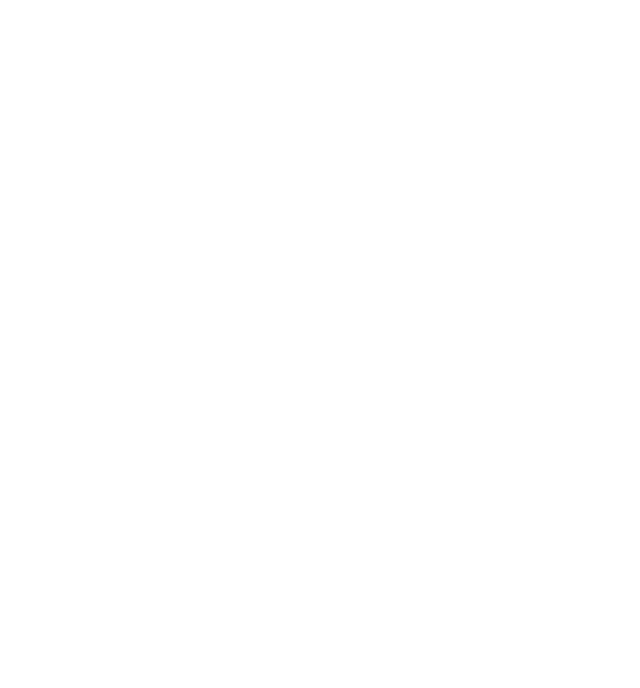
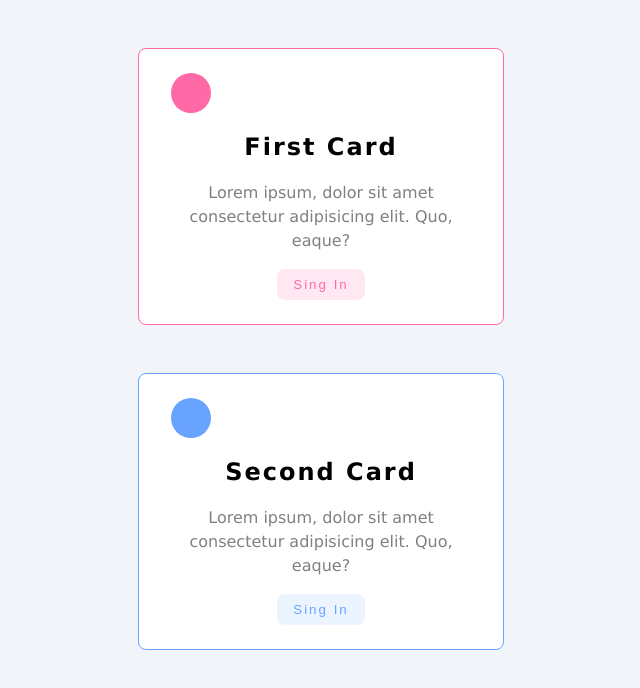
Before and after one commit to rafaelValenca/Box-Model, a plain HTML site: page index.html in a window 1280 px wide. Shown: the whole page, without its empty margins (319-959 px from the left). Drawn offline with Linux system fonts and the light colour scheme.

Commit message:
Add Box Model

```diff
--- a/index.html
+++ b/index.html
@@ -4,10 +4,26 @@
     <meta charset="UTF-8">
     <meta http-equiv="X-UA-Compatible" content="IE=edge">
     <meta name="viewport" content="width=device-width, initial-scale=1.0">
+    <title>Box Model</title>
     <link rel="stylesheet" href="main.css">
-    <title>Box Model</title>
 </head>
 <body>
 
+<!-- First Card-->
+<div class="card card-1">
+    <div class="icon"></div>
+    <h2 class="title">First Card</h2>
+    <p class="text">Lorem ipsum, dolor sit amet consectetur adipisicing elit. Quo, eaque?</p>
+    <button class="btn btn-pink">Sing in</button>
+</div>
+
+<!-- Second Card-->
+<div class="card card-2">
+    <div class="icon"></div>
+    <h2 class="title">Second Card</h2>
+    <p class="text">Lorem ipsum, dolor sit amet consectetur adipisicing elit. Quo, eaque?</p>
+    <button class="btn btn-blue">Sing in</button>
+</div>
+
 </body>
 </html>
--- a/main.css
+++ b/main.css
@@ -0,0 +1,66 @@
+body {
+    font-family: Verdana, Geneva, Tahoma, sans-serif;
+    background: #f1f5f9;
+}
+
+.card {
+    background: #fff;
+    padding: 1.5rem 2rem;
+    text-align: center;
+    max-width: 300px;
+    margin: 3rem auto;
+    border-radius: 0.5rem;
+    border: 1px solid transparent;
+}
+
+.card-1 {
+    border-color: #ff69a6;
+}
+
+.card-2 {
+    border-color: #68a3ff;
+}
+
+.icon {
+    width: 40px;
+    height: 40px;
+    border-radius: 50%;
+}
+
+.card-1 .icon {
+    background: #ff69a6;
+
+}
+
+.card-2 .icon {
+    background: #68a3ff;
+
+}
+
+.title {
+    text-transform: capitalize;
+    letter-spacing: 2px;
+}
+
+.text {
+    line-height: 1.5;
+    color: grey;
+}
+
+.btn {
+    text-transform: capitalize;
+    border: transparent;
+    border-radius: 0.5rem;
+    padding: 0.5rem 1rem;
+    letter-spacing: 2px;
+}
+
+.btn-pink {
+    background: #ffe8f1;
+    color: #ff69a6;
+}
+
+.btn-blue {
+    background: #ecf4ff;
+    color: #68a3ff;
+}
```
